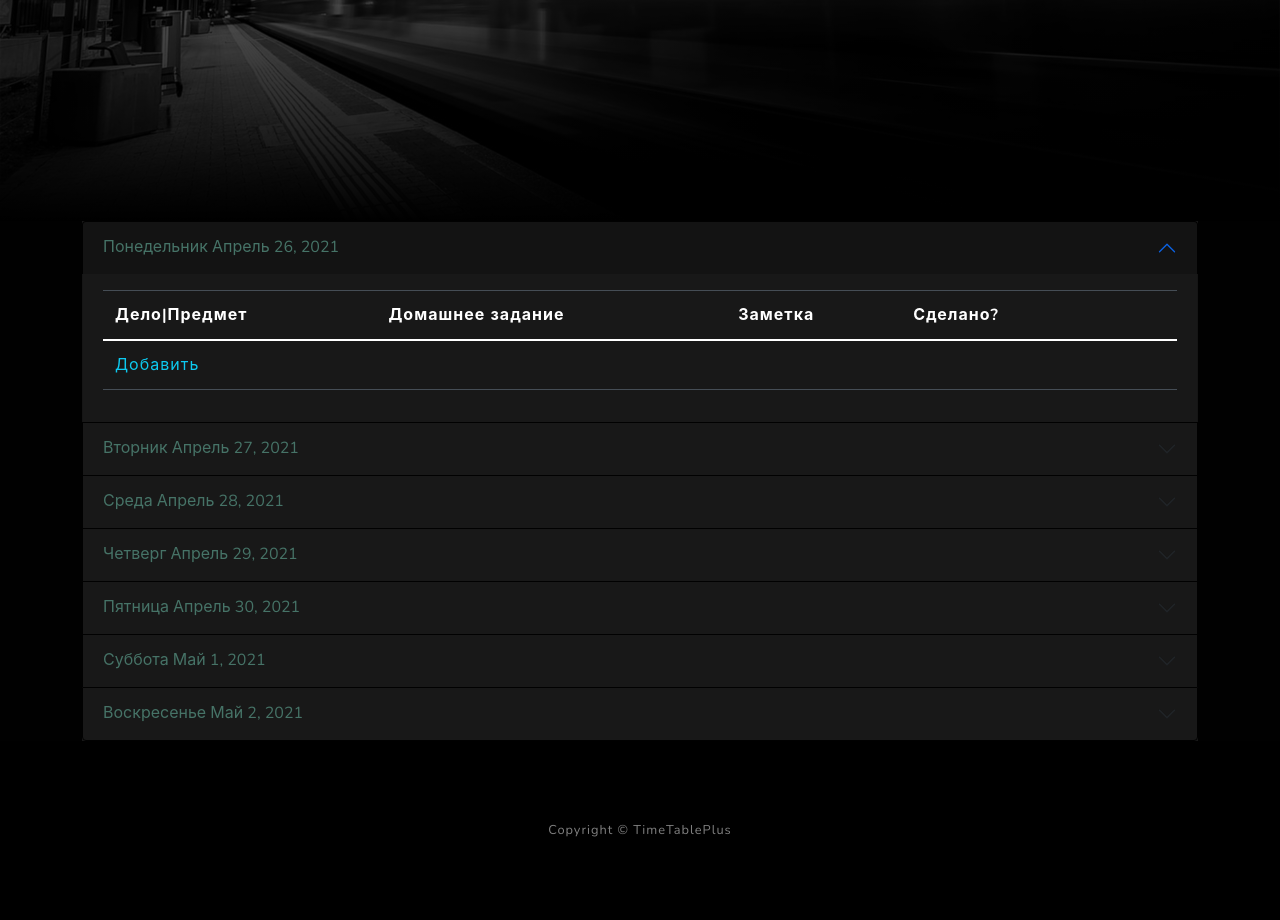
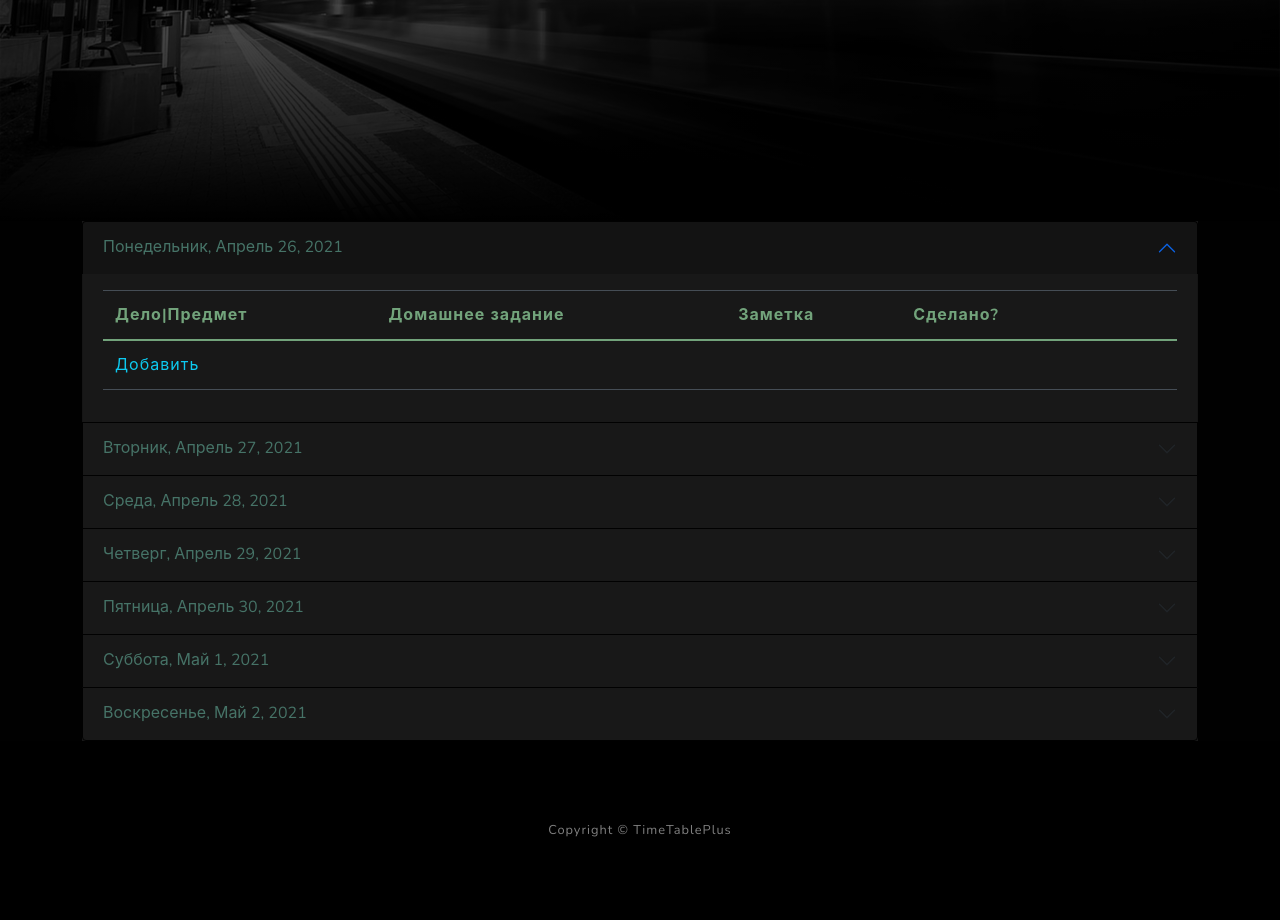
Before and after one commit to TheFoxKD/TimeTable, a Django app: page /schedule/1/ in a window 1280 px wide, after a click that opens the changed part. Shown: the part 579-1499 px from the top of the page. Run offline with Django 3.2, Linux system fonts and the light colour scheme; a user stored in the database is signed in; data comes from the database, SQL or seed files in the repository; some libraries are stand-ins or nearby versions.

Commit message:
refactor(HTML): change design

```diff
--- a/Schedule/templates/Schedule/schedule.html
+++ b/Schedule/templates/Schedule/schedule.html
@@ -103,7 +103,7 @@
                                     data-bs-target="#collapseOne"
                                     aria-expanded="false"
                                     aria-controls="collapseOne" style="color: #467367">
-                                Понедельник {{ mon_date }}
+                                Понедельник, {{ mon_date }}
                             </button>
                         </h2>
                         <div id="collapseOne" class="accordion-collapse collapse" aria-labelledby="headingOne"
@@ -113,12 +113,12 @@
                                     <table class="table table-hover table-dark">
                                         <thead>
                                         <tr>
-                                            <th scope="col">Дело|Предмет</th>
-                                            <th scope="col">Домашнее задание</th>
-                                            <th scope="col">Заметка</th>
-                                            <th scope="col">Сделано?</th>
-                                            <th scope="col"></th>
-                                            <th scope="col"></th>
+                                            <th scope="col" style="color: #72A37B">Дело|Предмет</th>
+                                            <th scope="col" style="color: #72A37B">Домашнее задание</th>
+                                            <th scope="col" style="color: #72A37B">Заметка</th>
+                                            <th scope="col" style="color: #72A37B">Сделано?</th>
+                                            <th scope="col" style="color: #72A37B"></th>
+                                            <th scope="col" style="color: #72A37B"></th>
                                         </tr>
                                         </thead>
                                         <tbody>
@@ -163,7 +163,7 @@
                             <button class="accordion-button collapsed" type="button" data-bs-toggle="collapse"
                                     data-bs-target="#collapseTwo"
                                     aria-expanded="false" aria-controls="collapseTwo" style="color: #467367">
-                                Вторник {{ tue_date }}
+                                Вторник, {{ tue_date }}
                             </button>
                         </h2>
                         <div id="collapseTwo" class="accordion-collapse collapse" aria-labelledby="headingTwo"
@@ -173,12 +173,12 @@
                                     <table class="table table-hover  table-dark">
                                         <thead>
                                         <tr>
-                                            <th scope="col">Дело|Предмет</th>
-                                            <th scope="col">Домашнее задание</th>
-                                            <th scope="col">Заметка</th>
-                                            <th scope="col">Сделано?</th>
-                                            <th scope="col"></th>
-                                            <th scope="col"></th>
+                                            <th scope="col" style="color: #72A37B">Дело|Предмет</th>
+                                            <th scope="col" style="color: #72A37B">Домашнее задание</th>
+                                            <th scope="col" style="color: #72A37B">Заметка</th>
+                                            <th scope="col" style="color: #72A37B">Сделано?</th>
+                                            <th scope="col" style="color: #72A37B"></th>
+                                            <th scope="col" style="color: #72A37B"></th>
                                         </tr>
                                         </thead>
                                         <tbody>
@@ -223,7 +223,7 @@
                             <button class="accordion-button collapsed" type="button" data-bs-toggle="collapse"
                                     data-bs-target="#collapseThree"
                                     aria-expanded="false" aria-controls="collapseThree" style="color: #467367">
-                                Среда {{ wed_date }}
+                                Среда, {{ wed_date }}
                             </button>
                         </h2>
                         <div id="collapseThree" class="accordion-collapse collapse" aria-labelledby="headingThree"
@@ -233,12 +233,12 @@
                                     <table class="table table-hover  table-dark">
                                         <thead>
                                         <tr>
-                                            <th scope="col">Дело|Предмет</th>
-                                            <th scope="col">Домашнее задание</th>
-                                            <th scope="col">Заметка</th>
-                                            <th scope="col">Сделано?</th>
-                                            <th scope="col"></th>
-                                            <th scope="col"></th>
+                                            <th scope="col" style="color: #72A37B">Дело|Предмет</th>
+                                            <th scope="col" style="color: #72A37B">Домашнее задание</th>
+                                            <th scope="col" style="color: #72A37B">Заметка</th>
+                                            <th scope="col" style="color: #72A37B">Сделано?</th>
+                                            <th scope="col" style="color: #72A37B"></th>
+                                            <th scope="col" style="color: #72A37B"></th>
                                         </tr>
                                         </thead>
                                         <tbody>
@@ -283,7 +283,7 @@
                             <button class="accordion-button collapsed" type="button" data-bs-toggle="collapse"
                                     data-bs-target="#collapseFourth"
                                     aria-expanded="false" aria-controls="collapseFourth" style="color: #467367">
-                                Четверг {{ thu_date }}
+                                Четверг, {{ thu_date }}
                             </button>
                         </h2>
                         <div id="collapseFourth" class="accordion-collapse collapse" aria-labelledby="headingFourth"
@@ -293,12 +293,12 @@
                                     <table class="table table-hover  table-dark">
                                         <thead>
                                         <tr>
-                                            <th scope="col">Дело|Предмет</th>
-                                            <th scope="col">Домашнее задание</th>
-                                            <th scope="col">Заметка</th>
-                                            <th scope="col">Сделано?</th>
-                                            <th scope="col"></th>
-                                            <th scope="col"></th>
+                                            <th scope="col" style="color: #72A37B">Дело|Предмет</th>
+                                            <th scope="col" style="color: #72A37B">Домашнее задание</th>
+                                            <th scope="col" style="color: #72A37B">Заметка</th>
+                                            <th scope="col" style="color: #72A37B">Сделано?</th>
+                                            <th scope="col" style="color: #72A37B"></th>
+                                            <th scope="col" style="color: #72A37B"></th>
                                         </tr>
                                         </thead>
                                         <tbody>
@@ -343,7 +343,7 @@
                             <button class="accordion-button collapsed" type="button" data-bs-toggle="collapse"
                                     data-bs-target="#collapseFifth"
                                     aria-expanded="false" aria-controls="collapseFifth" style="color: #467367">
-                                Пятница {{ fri_date }}
+                                Пятница, {{ fri_date }}
                             </button>
                         </h2>
                         <div id="collapseFifth" class="accordion-collapse collapse" aria-labelledby="headingFifth"
@@ -353,12 +353,12 @@
                                     <table class="table table-hover  table-dark">
                                         <thead>
                                         <tr>
-                                            <th scope="col">Дело|Предмет</th>
-                                            <th scope="col">Домашнее задание</th>
-                                            <th scope="col">Заметка</th>
-                                            <th scope="col">Сделано?</th>
-                                            <th scope="col"></th>
-                                            <th scope="col"></th>
+                                            <th scope="col" style="color: #72A37B" style="color: #72A37B">Дело|Предмет</th>
+                                            <th scope="col" style="color: #72A37B" style="color: #72A37B">Домашнее задание</th>
+                                            <th scope="col" style="color: #72A37B" style="color: #72A37B">Заметка</th>
+                                            <th scope="col" style="color: #72A37B" style="color: #72A37B">Сделано?</th>
+                                            <th scope="col" style="color: #72A37B"></th>
+                                            <th scope="col" style="color: #72A37B"></th>
                                         </tr>
                                         </thead>
                                         <tbody>
@@ -403,7 +403,7 @@
                             <button class="accordion-button collapsed" type="button" data-bs-toggle="collapse"
                                     data-bs-target="#collapseSixth"
                                     aria-expanded="false" aria-controls="collapseSixth" style="color: #467367">
-                                Суббота {{ sat_date }}
+                                Суббота, {{ sat_date }}
                             </button>
                         </h2>
                         <div id="collapseSixth" class="accordion-collapse collapse" aria-labelledby="headingSixth"
@@ -413,12 +413,12 @@
                                     <table class="table table-hover  table-dark">
                                         <thead>
                                         <tr>
-                                            <th scope="col">Дело|Предмет</th>
-                                            <th scope="col">Домашнее задание</th>
-                                            <th scope="col">Заметка</th>
-                                            <th scope="col">Сделано?</th>
-                                            <th scope="col"></th>
-                                            <th scope="col"></th>
+                                            <th scope="col" style="color: #72A37B">Дело|Предмет</th>
+                                            <th scope="col" style="color: #72A37B">Домашнее задание</th>
+                                            <th scope="col" style="color: #72A37B">Заметка</th>
+                                            <th scope="col" style="color: #72A37B">Сделано?</th>
+                                            <th scope="col" style="color: #72A37B"></th>
+                                            <th scope="col" style="color: #72A37B"></th>
                                         </tr>
                                         </thead>
                                         <tbody>
@@ -463,7 +463,7 @@
                             <button class="accordion-button collapsed" type="button" data-bs-toggle="collapse"
                                     data-bs-target="#collapseSeventh"
                                     aria-expanded="false" aria-controls="collapseSeventh" style="color: #467367">
-                                Воскресенье {{ sun_date }}
+                                Воскресенье, {{ sun_date }}
                             </button>
                         </h2>
                         <div id="collapseSeventh" class="accordion-collapse collapse" aria-labelledby="headingSeventh"
@@ -473,12 +473,12 @@
                                     <table class="table table-hover  table-dark">
                                         <thead>
                                         <tr>
-                                            <th scope="col">Дело|Предмет</th>
-                                            <th scope="col">Домашнее задание</th>
-                                            <th scope="col">Заметка</th>
-                                            <th scope="col">Сделано?</th>
-                                            <th scope="col"></th>
-                                            <th scope="col"></th>
+                                            <th scope="col" style="color: #72A37B">Дело|Предмет</th>
+                                            <th scope="col" style="color: #72A37B">Домашнее задание</th>
+                                            <th scope="col" style="color: #72A37B">Заметка</th>
+                                            <th scope="col" style="color: #72A37B">Сделано?</th>
+                                            <th scope="col" style="color: #72A37B"></th>
+                                            <th scope="col" style="color: #72A37B"></th>
                                         </tr>
                                         </thead>
                                         <tbody>
```
Also changed, not shown: 2 other files.
